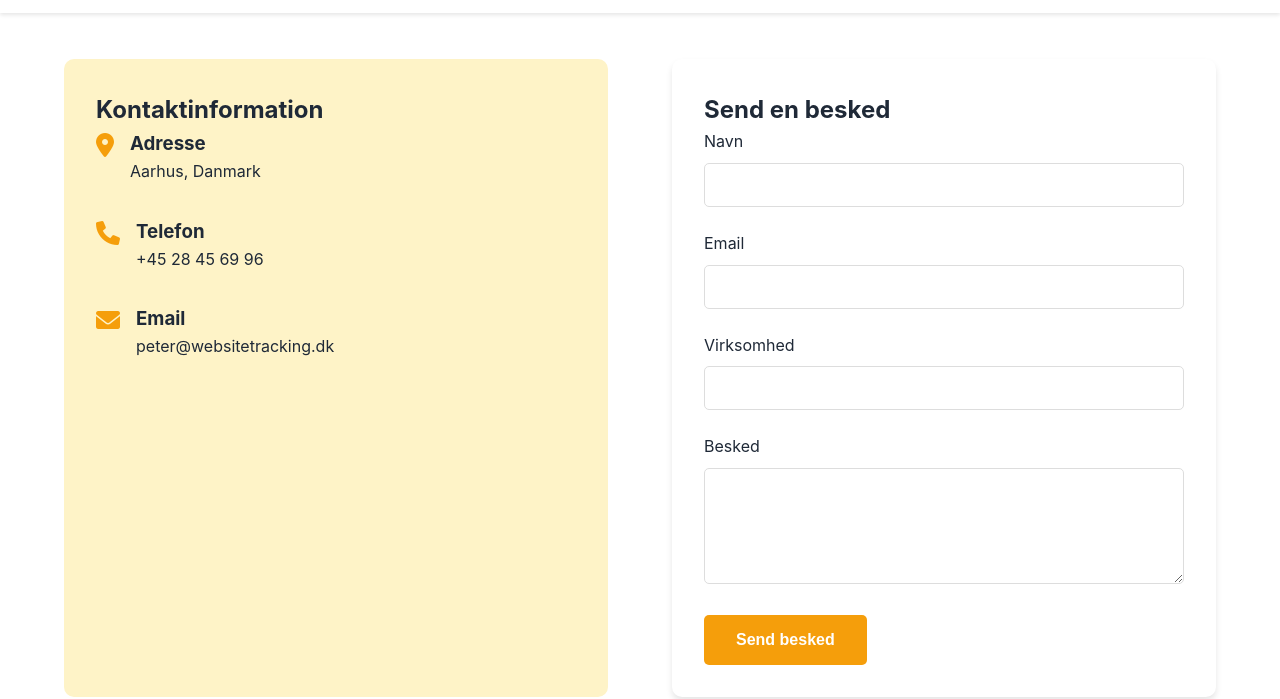
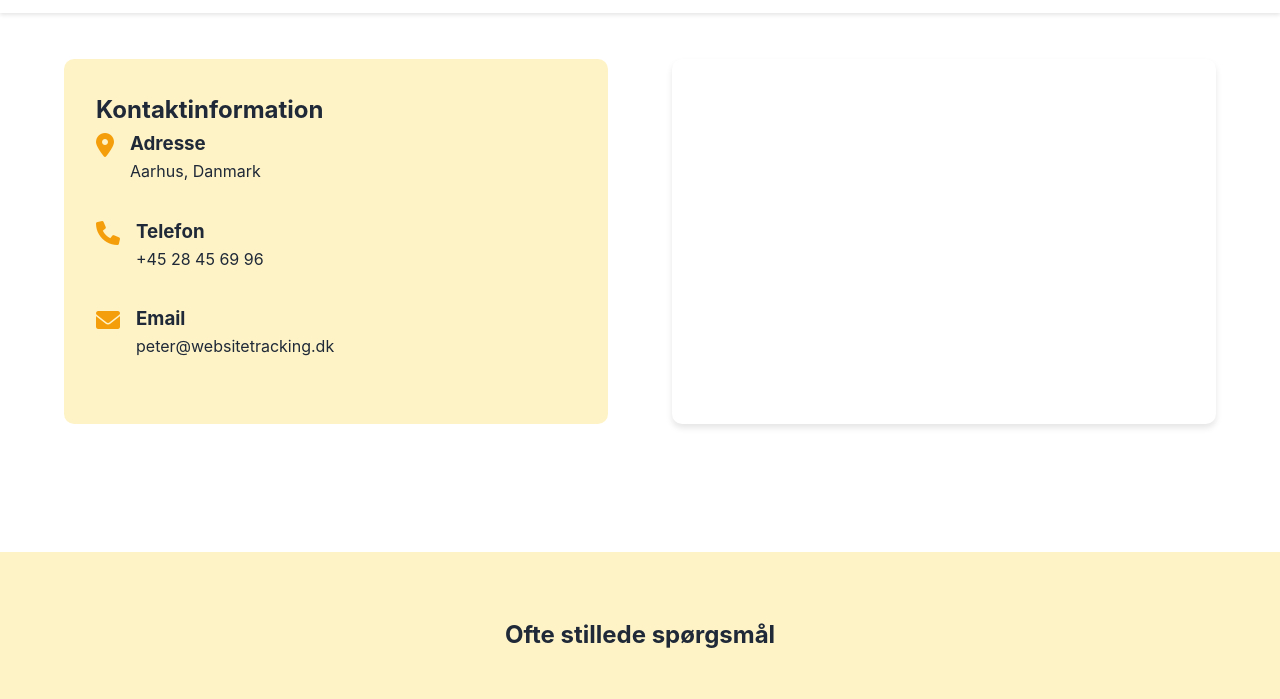
Before and after one commit to PeterMilo/websitetracking, a plain HTML site: page contact.html in a window 1280 px wide. Shown: the part 69-768 px from the top of the page. Drawn offline with Linux system fonts and the light colour scheme.

Commit message:
Update contact.html

```diff
--- a/contact.html
+++ b/contact.html
@@ -83,26 +83,7 @@ height="0" width="0" style="display:none;visibility:hidden"></iframe></noscript>
             </div>
 
             <div class="contact-form">
-                <h2>Send en besked</h2>
-                <form id="contact-form">
-                    <div class="form-group">
-                        <label for="name">Navn</label>
-                        <input type="text" id="name" name="name" required>
-                    </div>
-                    <div class="form-group">
-                        <label for="email">Email</label>
-                        <input type="email" id="email" name="email" required>
-                    </div>
-                    <div class="form-group">
-                        <label for="company">Virksomhed</label>
-                        <input type="text" id="company" name="company">
-                    </div>
-                    <div class="form-group">
-                        <label for="message">Besked</label>
-                        <textarea id="message" name="message" rows="5" required></textarea>
-                    </div>
-                    <button type="submit" class="submit-button">Send besked</button>
-                </form>
+
             </div>
         </div>
     </section>
```
